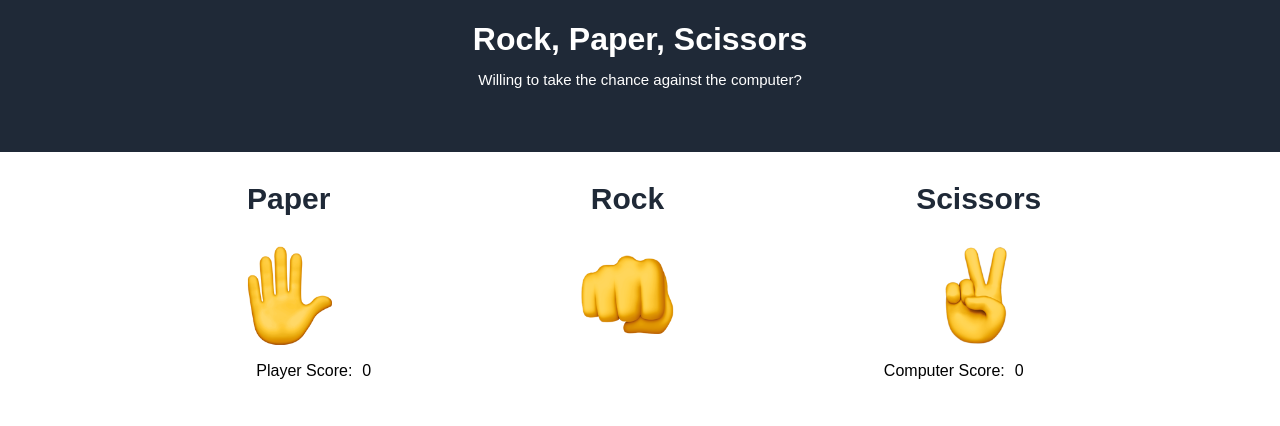
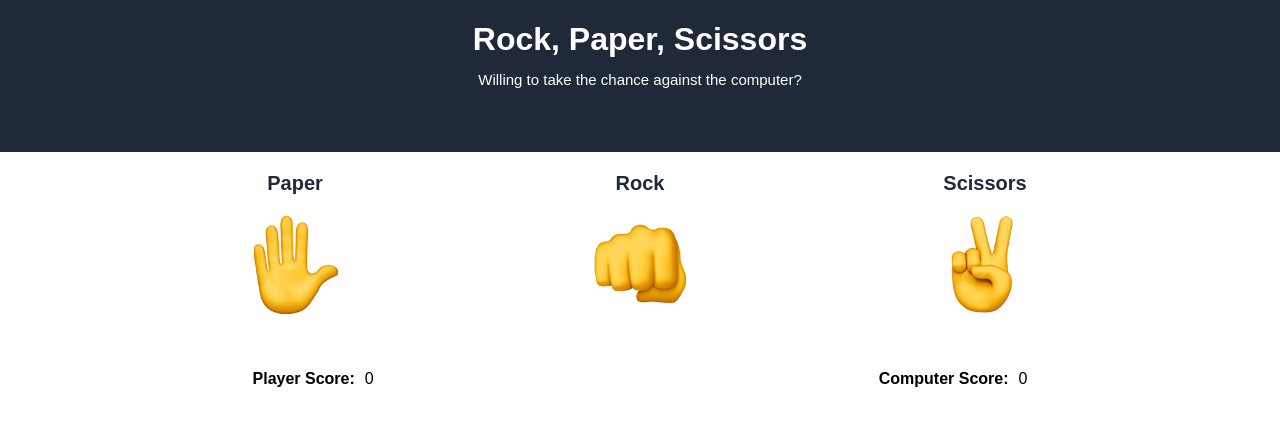
Before and after one commit to Vannent/rock-paper-scissors, a plain HTML site: page index.html in a window 1280 px wide. Drawn offline with Linux system fonts and the light colour scheme.

Commit message:
Update style.css

```diff
--- a/style.css
+++ b/style.css
@@ -55,13 +55,14 @@ img {
 
 .choices {
     font-weight: bold;
-    font-size: 30px;
+    font-size: 20px;
     color: #1f2937;
 }
 
 .scores {
     display: flex;
     justify-content: space-around;
+    margin-top: 3%;
 }
 
 .human-score {
@@ -78,8 +79,10 @@ img {
 
 .humanscore {
     margin-right: 10px;
+    font-weight: bold;
 }
 
 .compscore {
     margin-right: 10px;
+    font-weight: bold;
 }
```
